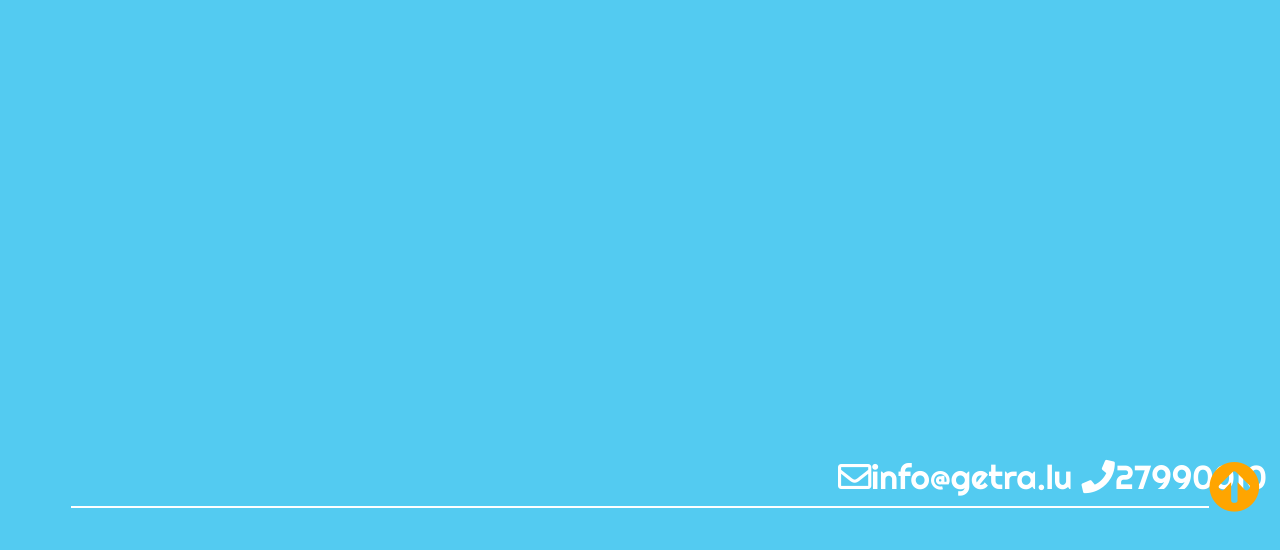
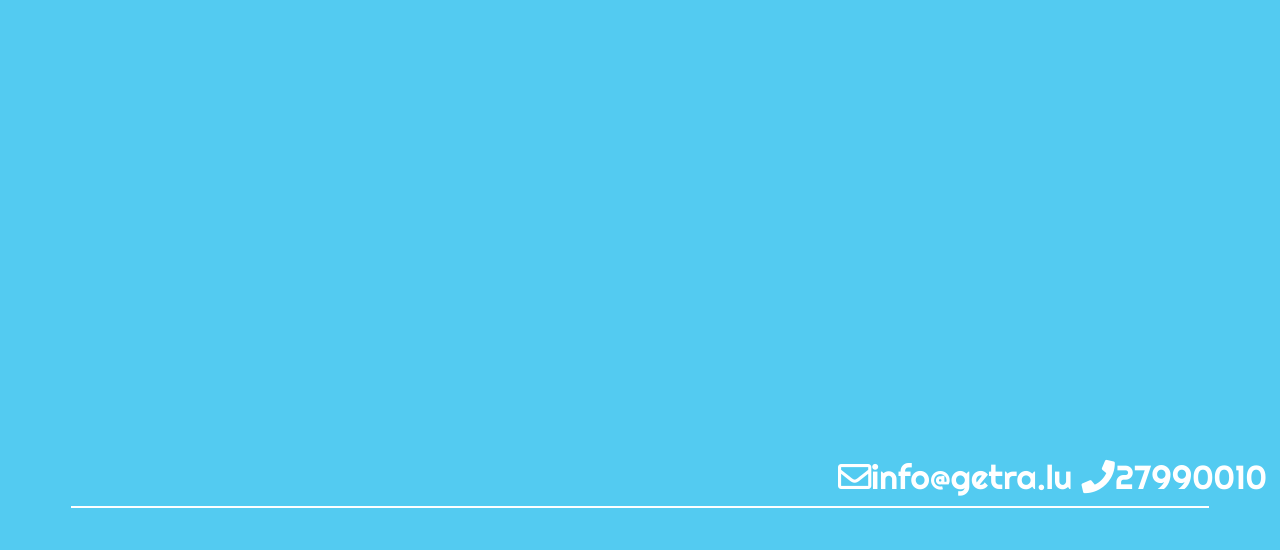
Before and after one commit to romanruz/Getra, a plain HTML site: page index.html in a window 1280 px wide. Shown: the part 262-812 px from the top of the page. Drawn offline with nearby package versions, Linux system fonts and the light colour scheme.

Commit message:
ios js trbl

```diff
--- a/css/main.css
+++ b/css/main.css
@@ -274,7 +274,7 @@
         position: fixed;
         bottom: 20px;
         right: 20px;
-        opacity: 1;
+        opacity:0;
         transition: all 1s ease-in;
         cursor: pointer;
         font-size: 4vw;
--- a/js/goUp.js
+++ b/js/goUp.js
@@ -1,6 +1,6 @@
 var scrollElem = document.getElementById('scrollTop');
 scrollElem.addEventListener('click', goUp);
-// window.addEventListener("scroll", detect);
+window.addEventListener("scroll", detect);
 var timeOut;
 function goUp() {
     let top = Math.max(document.documentElement.scrollTop);
```
